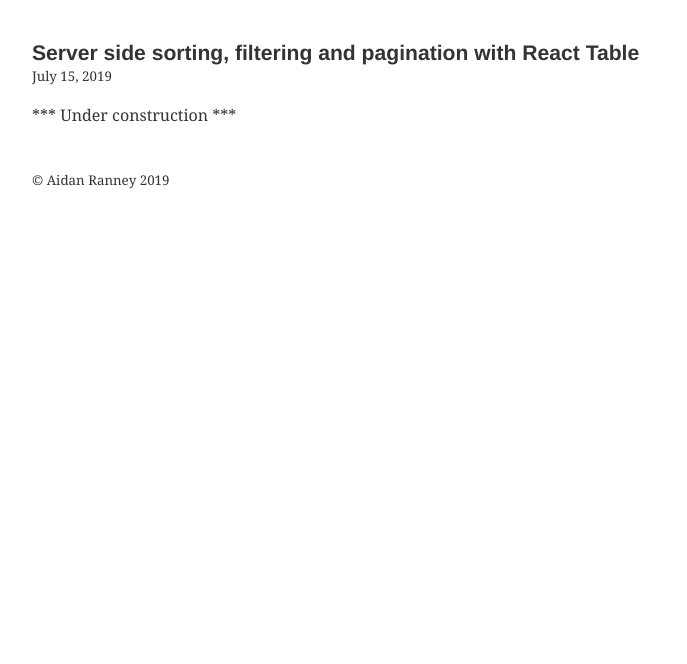
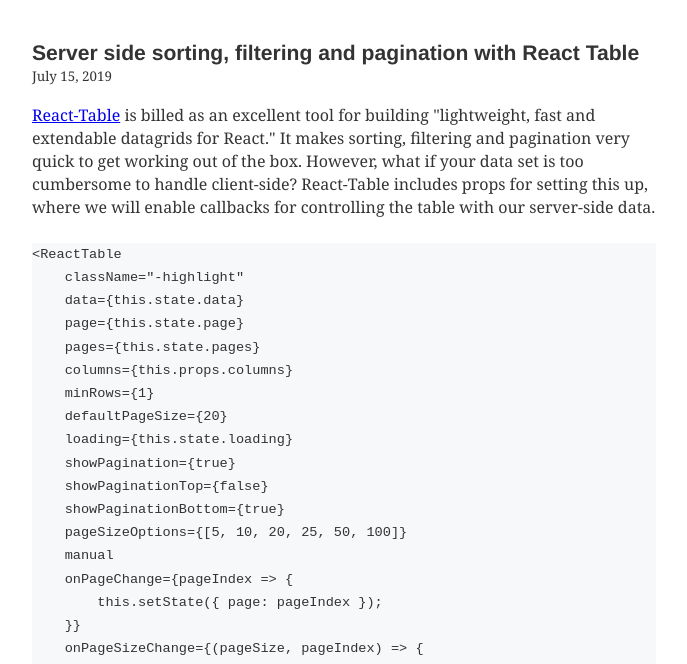
Before and after one commit to aidanranney/blog, a Gatsby site: page /2019-07-15-server-side-react-table/ in a window 1280 px wide. Shown: the part 132-796 px from the top of the page, without its empty margins (296-983 px from the left). Built offline with nearby package versions, Linux system fonts and the light colour scheme; Gatsby itself is replaced by a stand-in of ours; some packages are replaced by stand-ins of ours; code samples lack their colours.

Commit message:
new post

```diff
--- a/content/posts/2019-07-15-server-side-react-table.md
+++ b/content/posts/2019-07-15-server-side-react-table.md
@@ -3,4 +3,45 @@
 date: "2019-07-15"
 ---
 
-*** Under construction ***
+[React-Table](https://github.com/tannerlinsley/react-table) is billed as an excellent tool for building "lightweight, fast and extendable datagrids for React." It makes sorting, filtering and pagination very quick to get working out of the box. However, what if your data set is too cumbersome to handle client-side? React-Table includes props for setting this up, where we will enable callbacks for controlling the table with our server-side data.
+
+    <ReactTable
+        className="-highlight"
+        data={this.state.data}
+        page={this.state.page}
+        pages={this.state.pages}
+        columns={this.props.columns}
+        minRows={1}
+        defaultPageSize={20}
+        loading={this.state.loading}
+        showPagination={true}
+        showPaginationTop={false}
+        showPaginationBottom={true}
+        pageSizeOptions={[5, 10, 20, 25, 50, 100]}
+        manual
+        onPageChange={pageIndex => {
+            this.setState({ page: pageIndex });
+        }}
+        onPageSizeChange={(pageSize, pageIndex) => {
+            this.setState({ page: pageIndex, pageSize: pageSize });
+        }}
+        onFetchData={(state, instance) => {
+        this.setState({ loading: true });
+        fetchRecordData(
+            "records",
+            this.props.type,
+            state.page,
+            state.pageSize,
+            state.sorted,
+            this.props.filter,
+            res => {
+            this.setState({
+                data: res.data,
+                page: state.page,
+                pages: res.pages,
+                loading: false
+            });
+            }
+        );
+        }}
+    />
```
